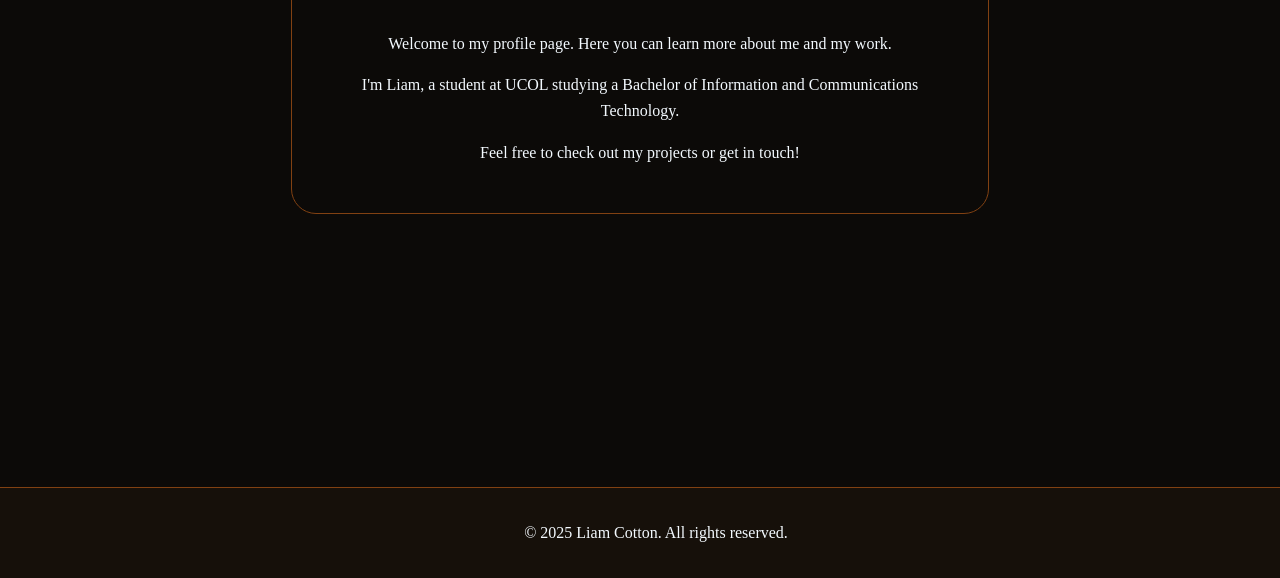
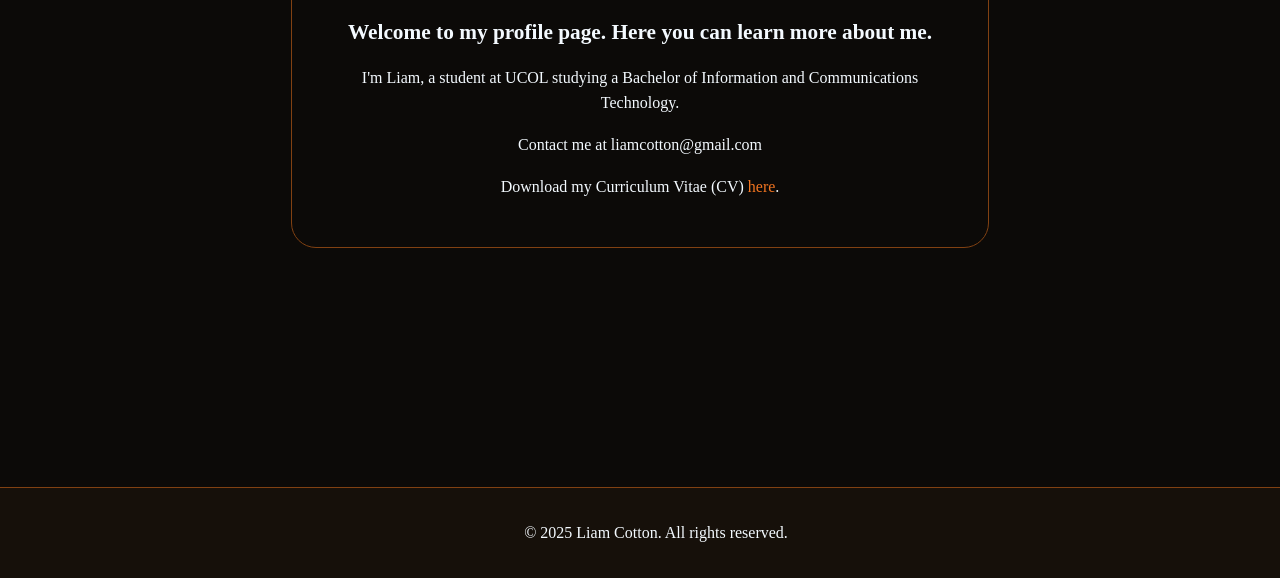
Before and after one commit to liamjcotton/liamjcotton.github.io, a plain HTML site: page profile.html in a window 1280 px wide. Shown: the part 222-800 px from the top of the page. Drawn offline with Linux system fonts and the light colour scheme; a web font is replaced by a local one.

Commit message:
uploaded CV and added link

```diff
--- a/profile.html
+++ b/profile.html
@@ -17,9 +17,10 @@
   </nav>
   <div class="container">
     <h1>About Me</h1>
-    <p>Welcome to my profile page. Here you can learn more about me and my work.</p>
+    <h5>Welcome to my profile page. Here you can learn more about me.</h5>
     <p>I'm Liam, a student at UCOL studying a Bachelor of Information and Communications Technology.</p>
-    <p>Feel free to check out my projects or get in touch!</p>
+    <p>Contact me at liamcotton@gmail.com</p>
+    <p>Download my Curriculum Vitae (CV) <a href="/LiamCottonCV.pdf" download>here</a>.</p>
   </div>
   <footer>
     <p>&copy; 2025 Liam Cotton. All rights reserved.</p>
```
Also changed, not shown: 1 other file.
